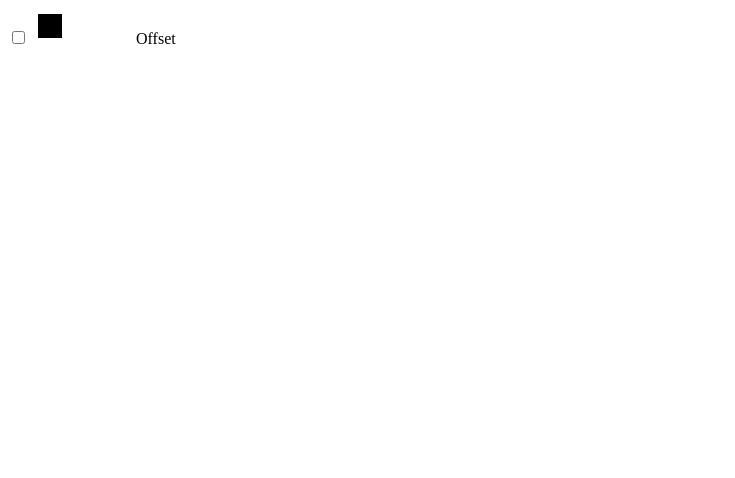
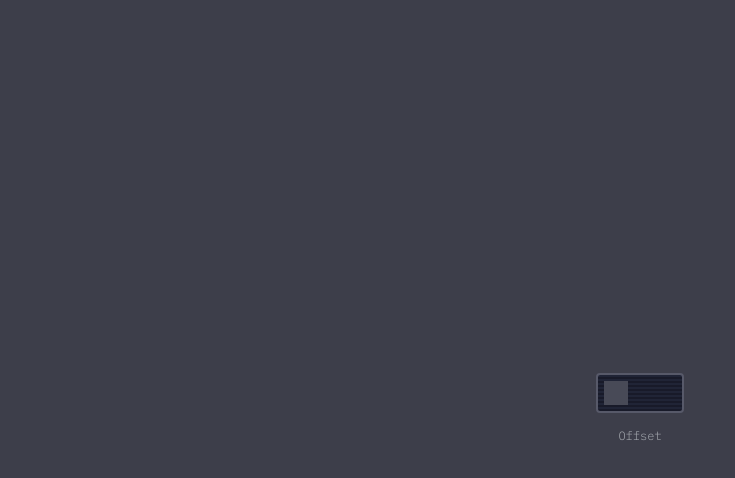
Before and after one commit to Arcade-scrapbook/OfFset, a plain HTML site: page index.html in a window 1280 px wide. Shown: the whole page, without its empty margins (0-735 px from the left). Drawn offline with Linux system fonts and the light colour scheme.

Commit message:
Update index.html

```diff
--- a/index.html
+++ b/index.html
@@ -5,6 +5,93 @@
     <meta charset="UTF-8">
     <meta name="viewport" content="width=device-width, initial-scale=1.0">
     <title>Document</title>
+    <style>
+        @import url("https://fonts.googleapis.com/css2?family=IBM+Plex+Mono:wght@300&display=swap");
+@import url("https://fonts.googleapis.com/css2?family=Lexend+Deca:wght@300&display=swap");
+html,
+body {
+  height: 100%;
+}
+
+body {
+  background-color: #3d3e4a;
+  display: flex;
+  justify-content: center;
+  align-items: center;
+  color: #a3a7ad;
+  font-family: "IBM Plex Mono", monospace;
+  font-weight: 300;
+  font-style: normal;
+  font-size: 12px;
+  flex-direction: column;
+}
+
+h1 {
+  background-color: rgba(0, 0, 0, 0.5);
+  color: #76b3fa;
+  font-size: 20px;
+  font-family: "Lexend Deca", sans-serif;
+  font-weight: 300;
+  margin-bottom: 30px;
+  padding: 20px 0;
+  text-align: center;
+  width: 100%;
+}
+
+.wrapper {
+  display: flex;
+  flex-wrap: wrap;
+  justify-content: center;
+  margin: 10px;
+}
+
+.input-container {
+  border-radius: 8px;
+  display: flex;
+  align-items: center;
+  flex-direction: column;
+  margin: 10px 20px;
+  position: relative;
+}
+
+.control-label {
+  background-color: #24252c;
+  background-image: repeating-linear-gradient(0deg, #181a29, #181a29 2px, #202436 2px, #202436 4px);
+  border: 2px solid #575969;
+  border-radius: 4px;
+  display: block;
+  width: 84px;
+  height: 36px;
+  position: relative;
+  transition: border-color 300ms ease-in-out, box-shadow 300ms ease-in-out;
+  margin-bottom: 15px;
+}
+
+input[type=checkbox] {
+  opacity: 0;
+  position: absolute;
+}
+
+input[type=checkbox]:checked + label {
+  border-color: #76b3fa;
+  box-shadow: 0 0 20px 0 #0763f7, inset 0px 0px 12px 0px #0763f7;
+}
+input[type=checkbox]:checked + label svg rect {
+  fill: #76b3fa;
+}
+
+input[type=checkbox]:focus + label {
+  border-color: #76b3fa;
+}
+
+svg rect {
+  fill: #484a57;
+  transition: fill 300ms ease-in-out;
+}
+svg .reference rect {
+  opacity: 0;
+}
+    </style>
 </head>
 
 <body>
```
